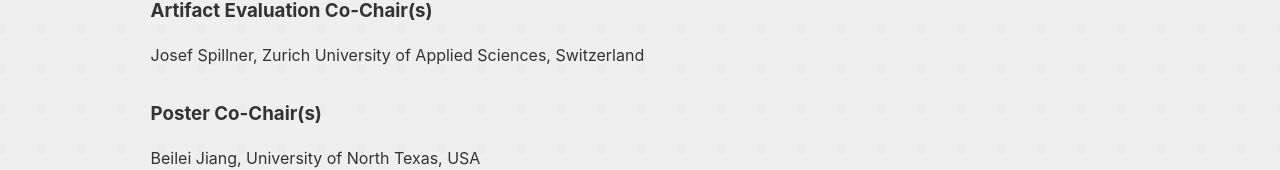
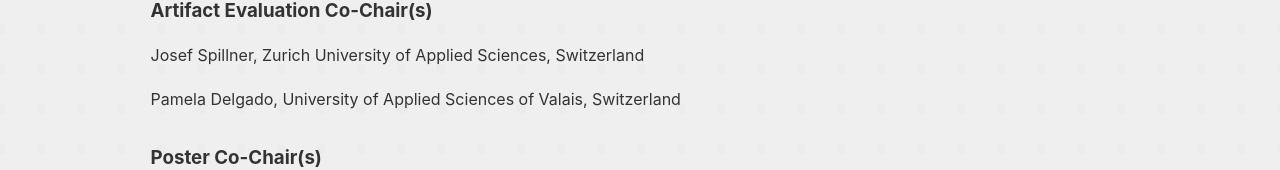
Before and after one commit to UCC-Conference/BDCAT2023, a React (Create React App) app: page /committees in a window 1280 px wide. Shown: the part 692-862 px from the top of the page. Built offline with nearby package versions, Linux system fonts and the light colour scheme.

Commit message:
add Pamela Delgado as Artifact Evaluation Co-Chair

```diff
--- a/src/pages/Committees.js
+++ b/src/pages/Committees.js
@@ -50,6 +50,9 @@ const Committees = () => {
                         </tr>
                         <tr>
                             <td>Josef Spillner, Zurich University of Applied Sciences, Switzerland</td>
+                        </tr>
+                        <tr>
+                            <td>Pamela Delgado, University of Applied Sciences of Valais, Switzerland</td>
                         </tr>
 
                         <tr>
```
